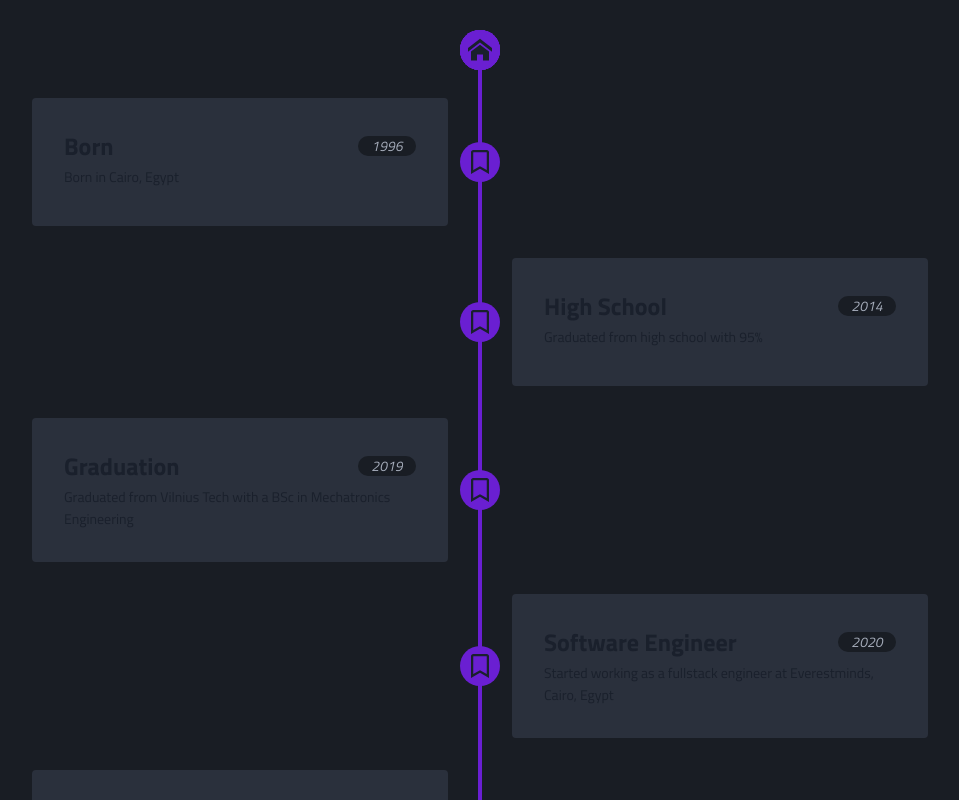
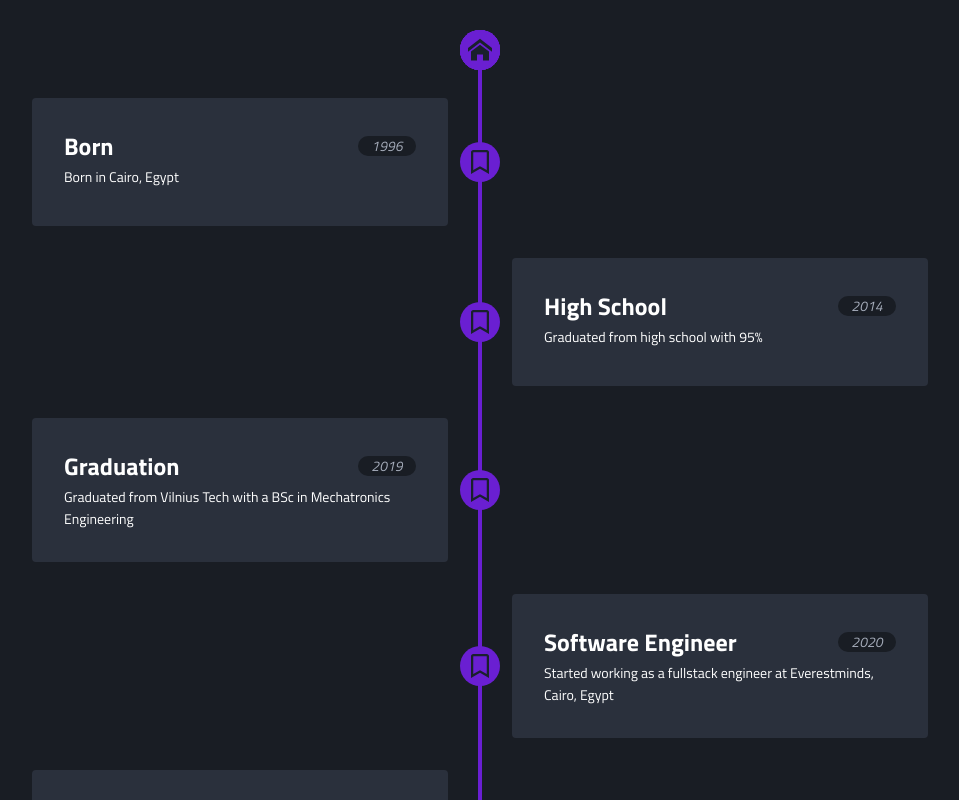
Before and after one commit to MustafaZakaria/my-portfolio, a Next.js app: page / in a window 1280 px wide. Shown: the part 3800-4600 px from the top of the page, without its empty margins (160-1119 px from the left). Built offline with nearby package versions, Linux system fonts and the light colour scheme.

Commit message:
fix color

```diff
--- a/src/components/Experience/ExperienceCard.tsx
+++ b/src/components/Experience/ExperienceCard.tsx
@@ -25,7 +25,7 @@ const ExperienceCard: React.FC<ExperienceCardProps> = ({ date, title, Icon, desc
     >
       <Flex flexDir='column'>
         <Flex width='100%' justifyContent='space-between' alignItems='center'>
-          <Text color='neutral0' textStyle='h6-primary' fontWeight={700}>
+          <Text color='neutral1' textStyle='h6-primary' fontWeight={700}>
             {title}
           </Text>
           <Flex
@@ -43,7 +43,7 @@ const ExperienceCard: React.FC<ExperienceCardProps> = ({ date, title, Icon, desc
             </Text>
           </Flex>
         </Flex>
-        <Text mt='.25rem' color='neutral0' textStyle='body-14'>
+        <Text mt='.25rem' color='neutral1' textStyle='body-14'>
           {description}
         </Text>
       </Flex>
```
